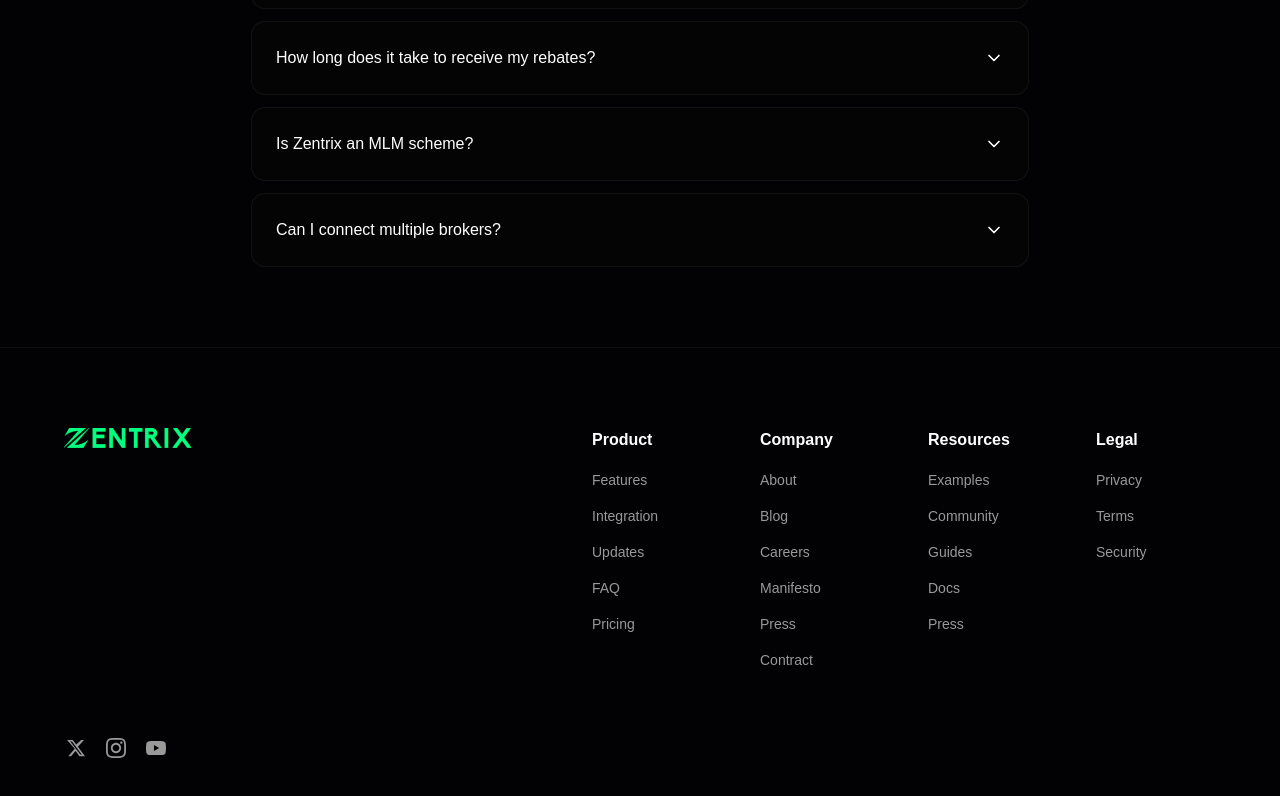
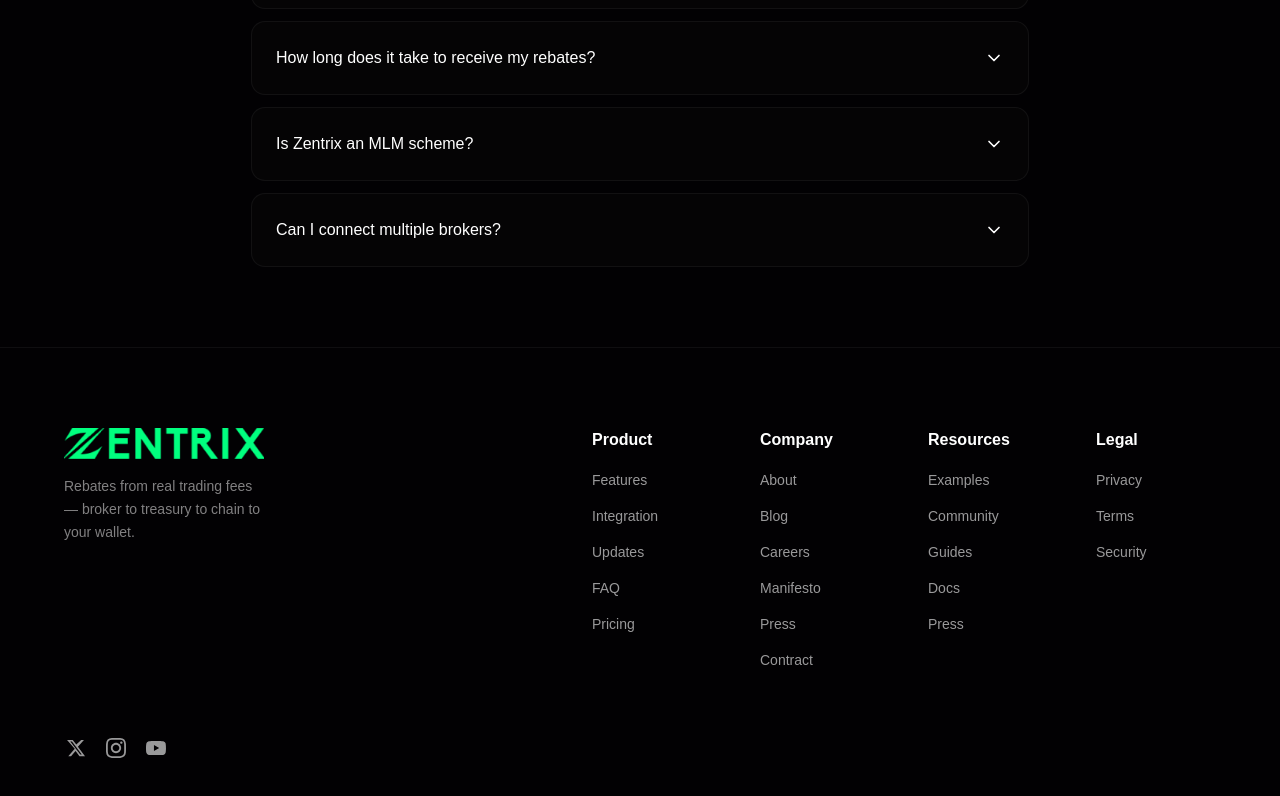
Before and after one commit to le-dat/zentrix-landingpage, a Next.js app: page / in a window 1280 px wide. Shown: the part 6681-7477 px from the top of the page. Built offline with nearby package versions, Linux system fonts and the light colour scheme.

Commit message:
feat(landing): update footer
Made-with: Cursor

```diff
--- a/components/landing/Footer.tsx
+++ b/components/landing/Footer.tsx
@@ -45,15 +45,18 @@ export function Footer() {
       <div className="max-w-[1200px] mx-auto px-6">
         <div className="flex flex-col md:flex-row gap-16 mb-16">
           {/* Logo */}
-          <div className="shrink-0">
+          <div className="shrink-0 max-w-[200px]">
             <Image
               src="/zentrix-logo.png"
-              alt="Logo"
+              alt="Zentrix"
               width={127}
               height={10}
               className="object-contain"
-              style={{ height: "auto" }}
+              style={{ width: "auto", height: "auto" }}
             />
+            <p className="mt-4 text-sm text-white/50 leading-relaxed">
+              Rebates from real trading fees — broker to treasury to chain to your wallet.
+            </p>
           </div>
 
           {/* Links grid */}
```
